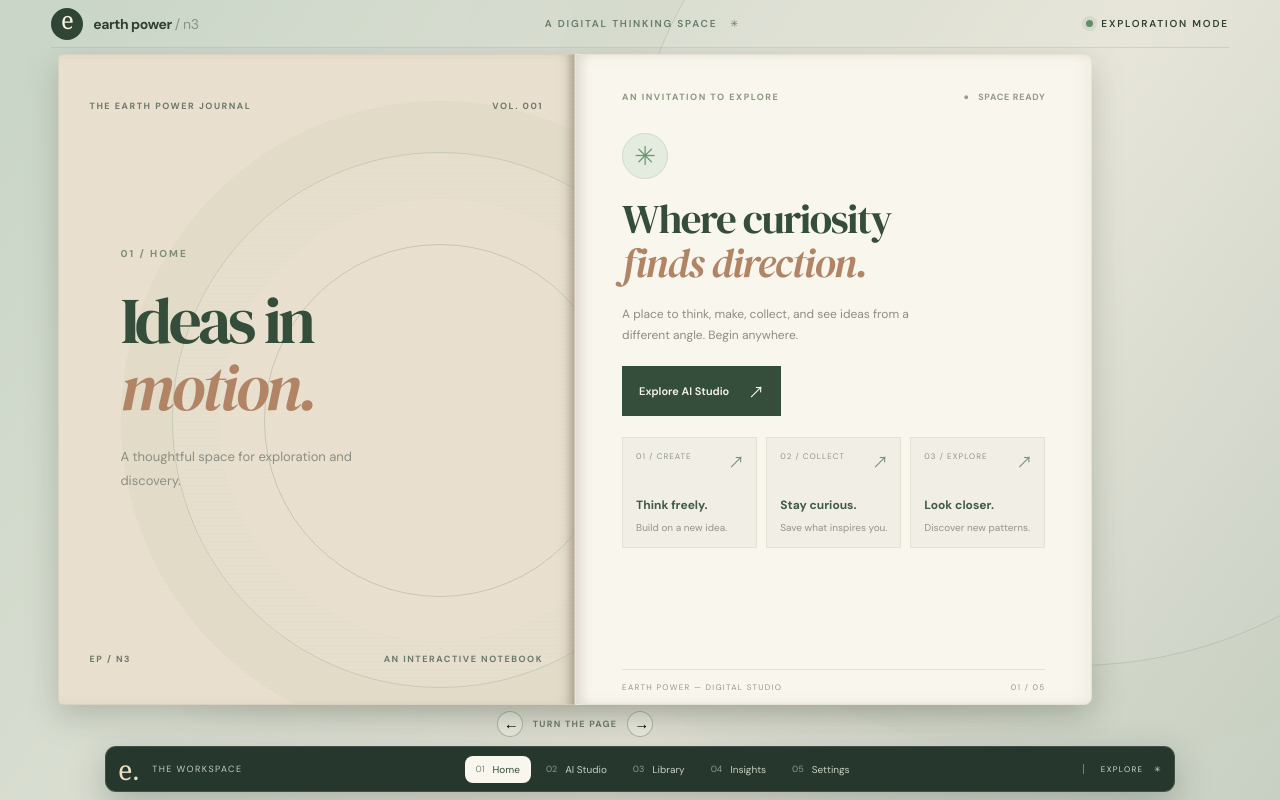
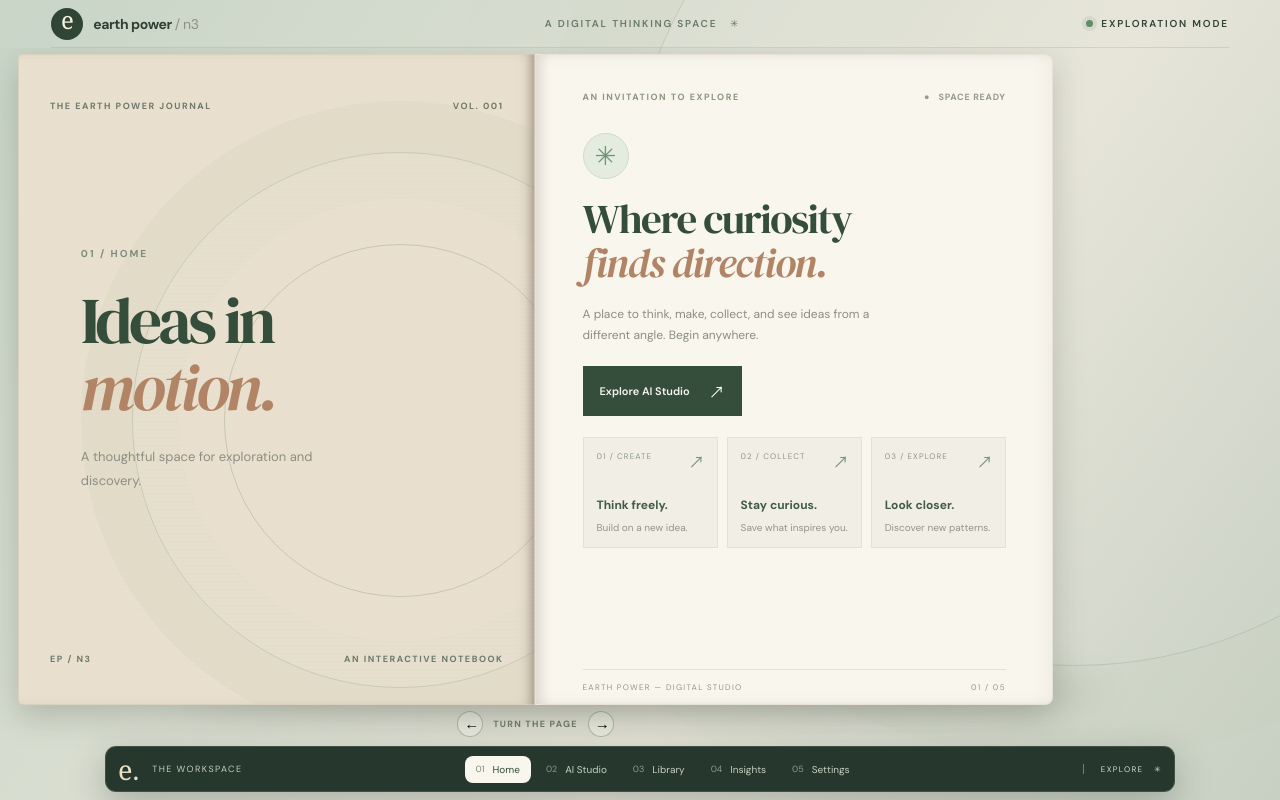
Before and after one commit to withlionbuddha/earth-power-n3, a React (Vite) app: page / in a window 1280 px wide. Built offline with nearby package versions, Linux system fonts and the light colour scheme.

Commit message:
fix(ui): match book width to dock and hide inner vertical scrollbar

```diff
--- a/src/App.css
+++ b/src/App.css
@@ -141,3 +141,17 @@ html,body,#root {height:100%;min-height:0;overflow:hidden;}
   .book {grid-template-columns:minmax(0,34fr) minmax(0,66fr);height:100%;min-height:0;max-height:100%;}
   .page-arrows {height:26px;}
 }
+
+/* Unified book/dock width and invisible internal overflow scrollbar. */
+.app-shell {overflow:hidden;}
+.book-zone {width:100%;min-width:0;padding-left:18px;padding-right:18px;}
+.book {width:min(1070px,100%);max-width:1070px;min-width:0;}
+.bottom-menu {width:min(1070px,calc(100% - 36px));max-width:1070px;box-sizing:border-box;}
+.book-page {overflow:hidden;}
+.page-inner {overflow-x:hidden;overflow-y:auto;scrollbar-width:none;-ms-overflow-style:none;}
+.page-inner::-webkit-scrollbar {display:none;width:0;height:0;}
+@media(max-width:650px) {
+  .book-zone {padding-left:8px;padding-right:8px;}
+  .book {width:100%;max-width:100%;}
+  .bottom-menu {width:calc(100% - 16px);}
+}
```
